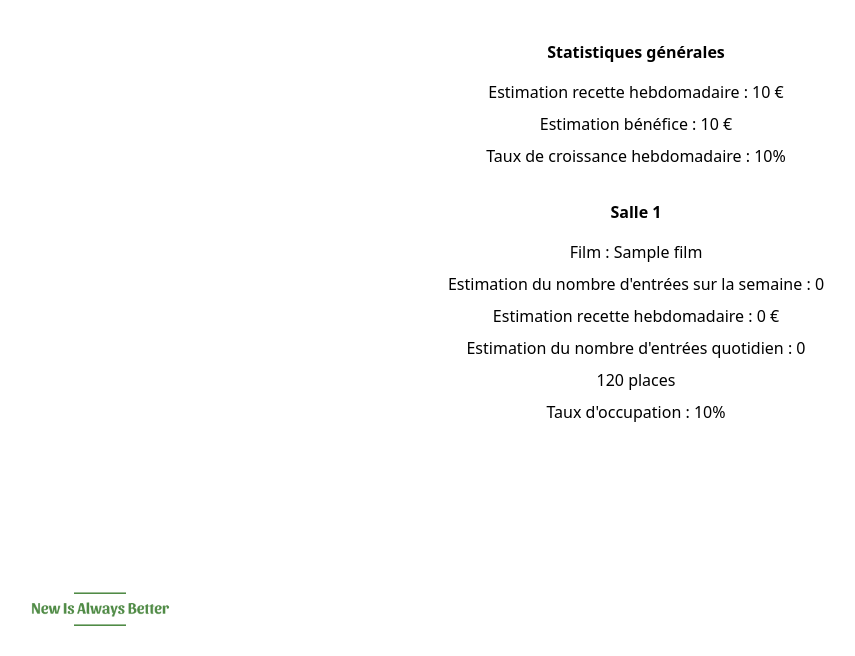
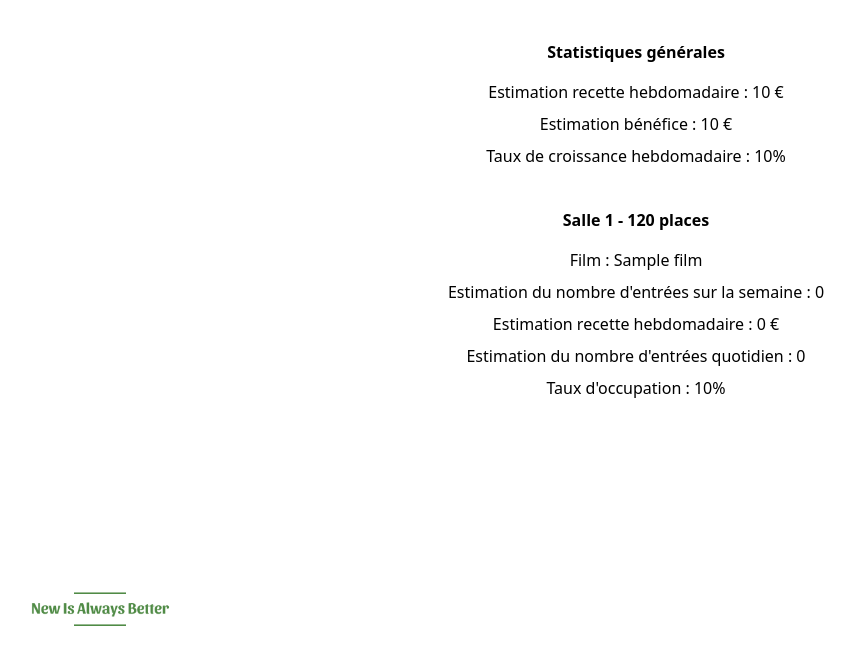
Before and after one commit to cjulliar/Movie_Popularity_Prediction, a Django app: template webapp/dashboard/templates/dashboard/statistic.html in a window 1280 px wide. Shown: the part 144-800 px from the top of the page, without its empty margins (4-859 px from the left). Run offline with Django 4.2, Linux system fonts and the light colour scheme; tables that the repository leaves empty hold one stand-in row (values such as "Sample post"); the template is opened without the code that fills it: values that come from a table or form of the project are taken from there, most other values are stand-ins (such as "Sample title", 1, 10 or a date in 2020); some libraries are stand-ins or nearby versions.

Commit message:
PBO-63 vue statistiques fonctionnel

```diff
--- /dev/null
+++ b/webapp/dashboard/static/js/statistic.js
@@ -0,0 +1,12 @@
+document.addEventListener('DOMContentLoaded', function() {
+    'use strict'
+
+    document.querySelectorAll('#result').forEach(result => {
+        if (result.dataset.result < 0) {
+            result.style.color = "Red";
+        }
+        else if (result.dataset.result > 0) {
+            result.style.color = "SeaGreen";
+        }
+    })
+})
--- a/webapp/dashboard/templates/dashboard/statistic.html
+++ b/webapp/dashboard/templates/dashboard/statistic.html
@@ -3,6 +3,10 @@
 {% load static tailwind_tags %}
 
 {% block title %}Statistiques - NIAB{% endblock title %}
+
+{% block script %}
+    <script src="{% static "js/statistic.js" %}"></script>
+{% endblock script %}
 
 {% block content %}
 
@@ -11,23 +15,28 @@
     <div class="flex flex-col gap-y-2 items-center">
         <p class="font-bold pb-2">Statistiques générales</p>
         <p>Estimation recette hebdomadaire : {{ stats.recette_hebdo|floatformat:"0" }} €</p>
-        <p>Estimation bénéfice : {{ stats.benefice|floatformat:"0" }} €</p>
-        <p>Taux de croissance hebdomadaire : {{ growth|floatformat:"0" }}%</p>
+        <p>Estimation bénéfice : <span id="result" data-result="{{ stats.benefice }}">{{ stats.benefice|floatformat:"0" }} €</span></p>
+        <p>Taux de croissance hebdomadaire : <span id="result" data-result="{{ growth }}">{{ growth|floatformat:"0" }}%</span></p>
     </div>
 
-    <div class="flex flex-col md:flex-row w-full pt-4 gap-y-2 justify-center text-center">
+    <div class="flex flex-col md:flex-row w-full pt-10 gap-y-8 justify-center text-center">
         {% for film in top_2 %}
-            <div class="flex flex-col gap-y-2 pt-4 md:px-4">
-                <p class="font-bold pb-2">Salle {{ forloop.counter }}</p>
+            <div class="flex flex-col gap-y-2 md:px-8">
+                <p class="font-bold pb-2">
+                    Salle {{ forloop.counter }}
+                    {% if forloop.counter == 1 %}
+                        <span>- 120 places</span>
+                    {% else %}
+                        <span>- 80 places</span>
+                    {% endif %}
+                </p>
                 <p>Film : {{ film.titre|capfirst }}</p>
                 <p>Estimation du nombre d'entrées sur la semaine : {{ film.estimation_hebdo_niab|floatformat:"0" }}</p>
                 <p>Estimation recette hebdomadaire : {{ film.estimation_recette_hebdo|floatformat:"0" }} €</p>
                 <p>Estimation du nombre d'entrées quotidien : {{ film.estimation_quoti_niab|floatformat:"0" }}</p>
                 {% if forloop.counter == 1 %}
-                    <p>120 places</p>
                     <p>Taux d'occupation : {{ stats.occup_salle_1|floatformat:"0" }}%</p>
                     {% else %}
-                    <p>80 places</p>
                     <p>Taux d'occupation : {{ stats.occup_salle_2|floatformat:"0" }}%</p>
                 {% endif %}
             </div>
```
